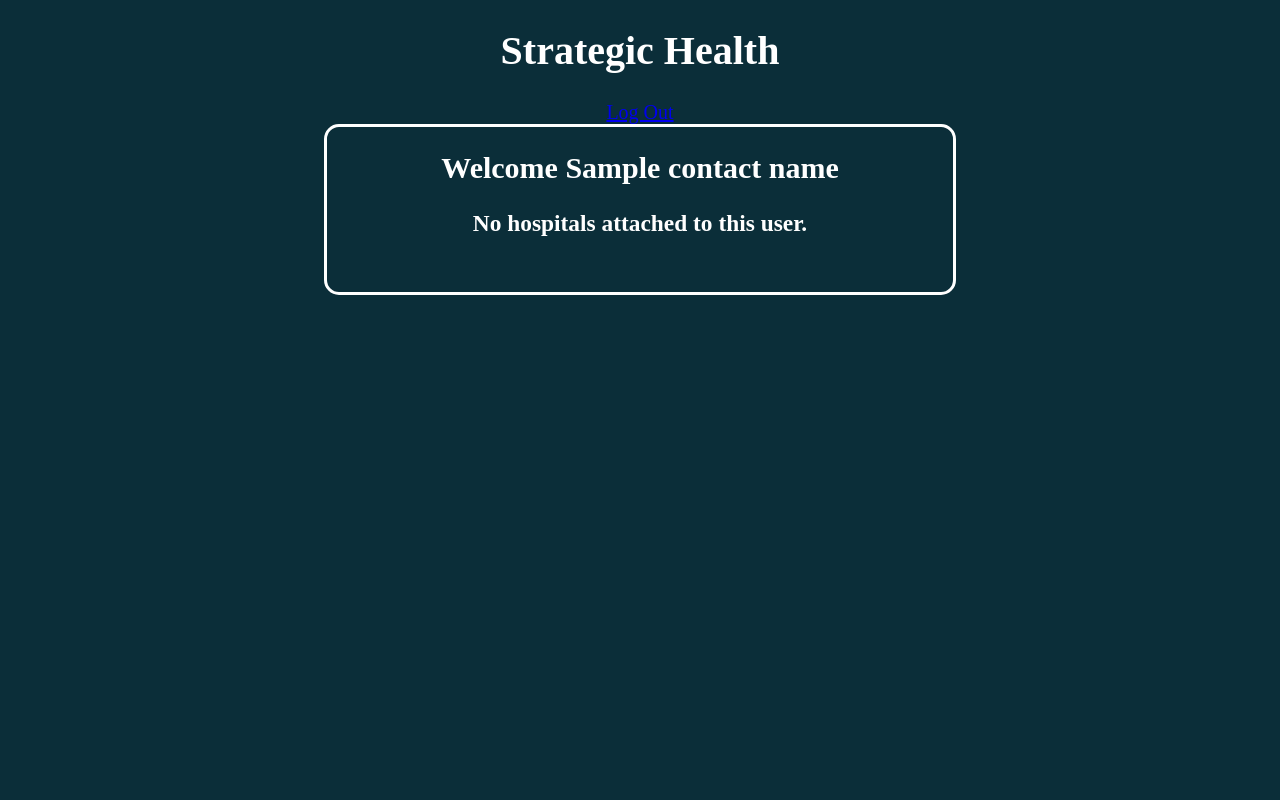
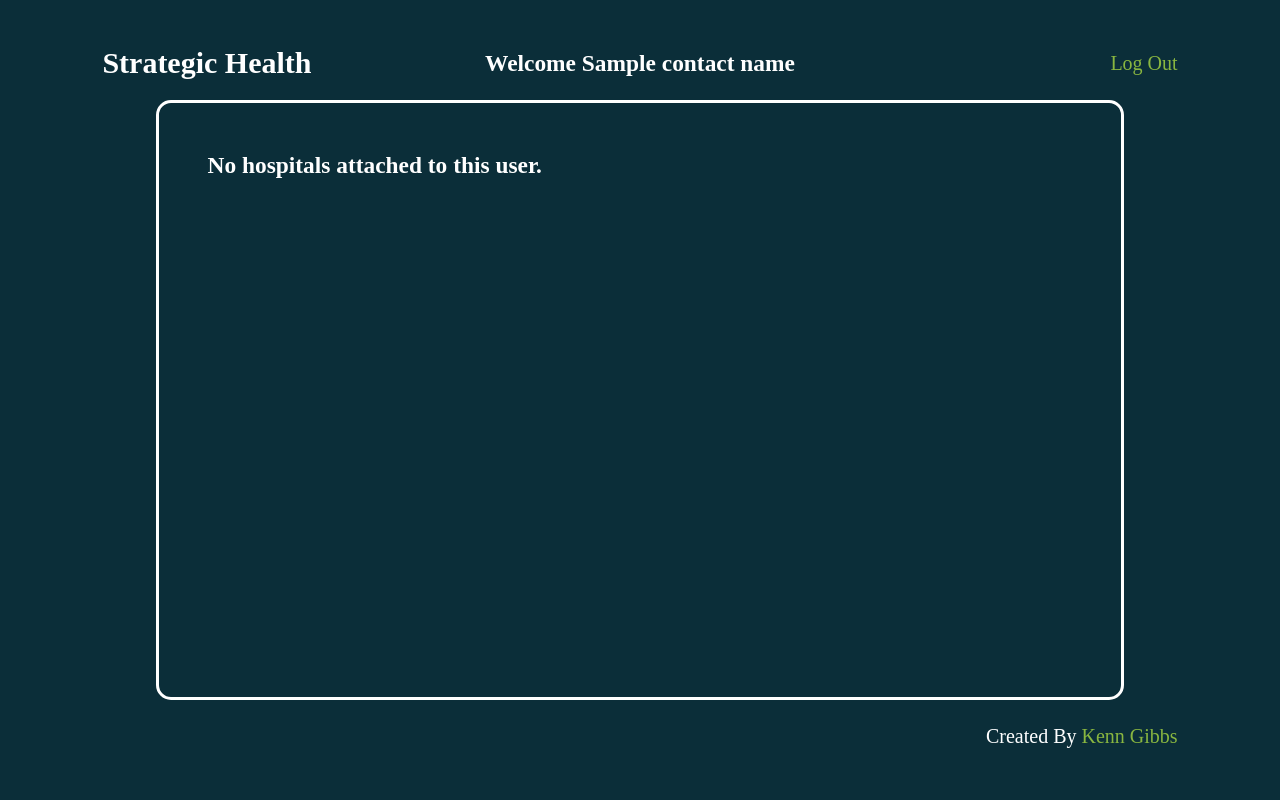
Before and after one commit to kenngibbs/hospital_application, a Django app: template stratHealthProject/stratHealthApp/templates/stratHealthApp/home.html in a window 1280 px wide. Run offline with Django 3.2, Linux system fonts and the light colour scheme; data comes from the database, SQL or seed files in the repository; both versions use the stored data as it was after the commit; the template is opened without the code that fills it: values that come from a table or form of the project are taken from there, most other values are stand-ins (such as "Sample title", 1, 10 or a date in 2020).

Commit message:
Matched the changes in the index page to the new contact and home page. Brainstorming on how each hospital section will look.

```diff
--- a/stratHealthProject/stratHealthApp/static/stratHealthApp/css/home.css
+++ b/stratHealthProject/stratHealthApp/static/stratHealthApp/css/home.css
@@ -1,16 +1,109 @@
-html, body{
+*{
+  box-sizing: border-box;
+  padding: 0;
+  margin: 0;
+}
+
+a {
+    color: #89b640;
+    text-decoration: none;
+}
+
+a:hover {
+    text-decoration: underline;
+}
+
+
+body {
     background: #0b2e39;
+    font-size: 1.25em;
     color: white;
 }
 
-#index_container {
-    margin: 0% 25%;
+.header{
+    display: flex;
+    justify-content: center;
+    flex-direction: column;
+}
+
+#logo_header{
+    grid-column: 1/4;
+    grid-row: 1;
+}
+
+#home_top_middle{
     text-align: center;
-    font-size: 1.25em;
+    grid-column: 2;
+    grid-row: 1;
+}
+
+#home_top_right{
+    text-align: right;
+    grid-column: 1/4;
+    grid-row: 1;
+}
+
+#index_container{
+    padding: 2% 8%;
+    width: 100vw;
+    height: 100vh;
+    max-width: 100%;
+
+    display: grid;
+    grid-template-columns: 1fr 90% 1fr;
+    grid-template-rows: 10% 1fr 10%;
 }
 
 #home_form{
+    grid-column: 2;
+    grid-row: 2;
+
+    /*display: flex;*/
+    /*justify-content: center;*/
+    /*flex-direction: column;*/
+    /*align-items: normal;*/
+
     border: 3px solid white;
     border-radius: 15px;
-    padding: 0 5% 5%;
+
+    padding: 5%;
+
+    /*border: 1px solid white;*/
+    display: grid;
+    grid-template-columns: repeat(2, 1fr);
+    gap: 5%;
 }
+
+
+
+#index_footer{
+    text-align: right;
+    grid-column: 1/4;
+    grid-row: 3;
+
+    display: flex;
+    justify-content: center;
+    flex-direction: column;
+}
+
+#index_error{
+    text-align: center;
+    color: yellow;
+}
+
+#hospital_container{
+    border: 1px solid white;
+    display: grid;
+    grid-template-columns: repeat(2, 1fr);
+}
+
+#hospital_name{
+    background: #3abeee;
+    grid-column: 1/3;
+    grid-row: 1;
+}
+
+#hospital_details{
+    grid-column: 1/3;
+    grid-row: 2;
+}
--- a/stratHealthProject/stratHealthApp/templates/stratHealthApp/home.html
+++ b/stratHealthProject/stratHealthApp/templates/stratHealthApp/home.html
@@ -3,71 +3,53 @@
 <head>
     <meta charset="UTF-8">
     <title>Title</title>
+    <link rel="icon" href="data:,">
     {% load static %}
     <link rel="stylesheet" href="{% static 'stratHealthApp/css/home.css' %}">
 </head>
 <body>
 
 <div id="index_container">
-    <h1>Strategic Health</h1>
-    <a href="{% url 'log_user_out' %}">Log Out</a>
+
+    <h2 class="header" id="logo_header">Strategic Health</h2>
+
+    <div class="header" id="home_top_middle">
+        <h3 id="home_form_label">Welcome {{ contact_name }}</h3>
+    </div>
+
+    <div class="header" id="home_top_right">
+        <a href="{% url 'log_user_out' %}">Log Out</a>
+    </div>
+
     <div id="home_form">
-        <h2>Welcome {{ contact_name }}</h2>
         {% if hospital_info|length > 0 %}
-            <ul>
+            <!-- Using a dictionary of all hospitals with their information provided. -->
+            {% for key, value in hospital_info.items %}
+                <div id="hospital_container">
+                    <h4 id="hospital_name">{{ key }}</h4>
+                    <p id="hospital_details">average salary is {{ value.salary_average }} and highest paid staff is {{ value.highest_paid_staff }}</p>
+                </div>
+            {% endfor %}
 
-            <!-- Using a dictionary of all hospitals with their information provided. -->
-                {% for key, value in hospital_info.items %}
-                    <li>
-                        <h3>{{ key }}</h3>
-                        <p>average salary is {{ value.salary_average }} and highest paid staff is {{ value.highest_paid_staff }}</p>
-                    </li>
-                {% endfor %}
+<!--         A list(array) of hospital objects with it's necessary information. Same information as above.-->
+<!--            <ul>-->
+<!--                {% for each_hospital in hospital_info %}-->
+<!--                    <li>-->
+<!--                        <h3>{{ each_hospital.name }}</h3>-->
+<!--                        <p>average salary is {{ each_hospital.salary_average  }} and highest paid staff is {{ each_hospital.highest_paid_staff }}</p>-->
+<!--                    </li>-->
+<!--                {% endfor %}-->
+<!--            </ul>-->
 
-        <!-- A list(array) of hospital objects with it's necessary information. Same information as above.-->
-        <!--        {% for each_hospital in hospital_info %}-->
-        <!--            <li>-->
-        <!--                <h3>{{ each_hospital.name }}</h3>-->
-        <!--                <p>average salary is {{ each_hospital.salary_average  }} and highest paid staff is {{ each_hospital.highest_paid_staff }}</p>-->
-        <!--            </li>-->
-        <!--        {% endfor %}-->
-
-            </ul>
         {% else %}
             <h3>No hospitals attached to this user.</h3>
         {% endif %}
+    </div>
 
+    <div id="index_footer">
+        <p>Created By <a href="https://www.linkedin.com/in/kenngibbs/" target="_blank">Kenn Gibbs</a></p>
     </div>
 </div>
 
-
-<!--<h1>Home</h1>-->
-
-<!--<h3>{{ contact_name }}</h3>-->
-<!--<a href="{% url 'log_user_out' %}">Log Out</a>-->
-
-<!--{% if hospital_info|length > 0 %}-->
-<!--    <ul>-->
-
-<!--    &lt;!&ndash; Using a dictionary of all hospitals with their information provided. &ndash;&gt;-->
-<!--        {% for key, value in hospital_info.items %}-->
-<!--            <li>-->
-<!--                <h3>{{ key }}</h3>-->
-<!--                <p>average salary is {{ value.salary_average }} and highest paid staff is {{ value.highest_paid_staff }}</p>-->
-<!--            </li>-->
-<!--        {% endfor %}-->
-
-<!--    &lt;!&ndash; A list(array) of hospital objects with it's necessary information. Same information as above.&ndash;&gt;-->
-<!--&lt;!&ndash;        {% for each_hospital in hospital_info %}&ndash;&gt;-->
-<!--&lt;!&ndash;            <li>&ndash;&gt;-->
-<!--&lt;!&ndash;                <h3>{{ each_hospital.name }}</h3>&ndash;&gt;-->
-<!--&lt;!&ndash;                <p>average salary is {{ each_hospital.salary_average  }} and highest paid staff is {{ each_hospital.highest_paid_staff }}</p>&ndash;&gt;-->
-<!--&lt;!&ndash;            </li>&ndash;&gt;-->
-<!--&lt;!&ndash;        {% endfor %}&ndash;&gt;-->
-
-<!--    </ul>-->
-<!--{% else %}-->
-<!--    <h3>No hospitals attached to this user.</h3>-->
-<!--{% endif %}-->
 </body>
 </html>
```
Also changed, not shown: stratHealthProject/stratHealthApp/forms.py (+5 -4 lines), stratHealthProject/stratHealthApp/static/stratHealthApp/css/index.css (+15 -4 lines), stratHealthProject/stratHealthApp/templates/stratHealthApp/index.html (+4 -4 lines), stratHealthProject/stratHealthApp/templates/stratHealthApp/new_contact.html (+17 -39 lines), stratHealthProject/db.sqlite3.
